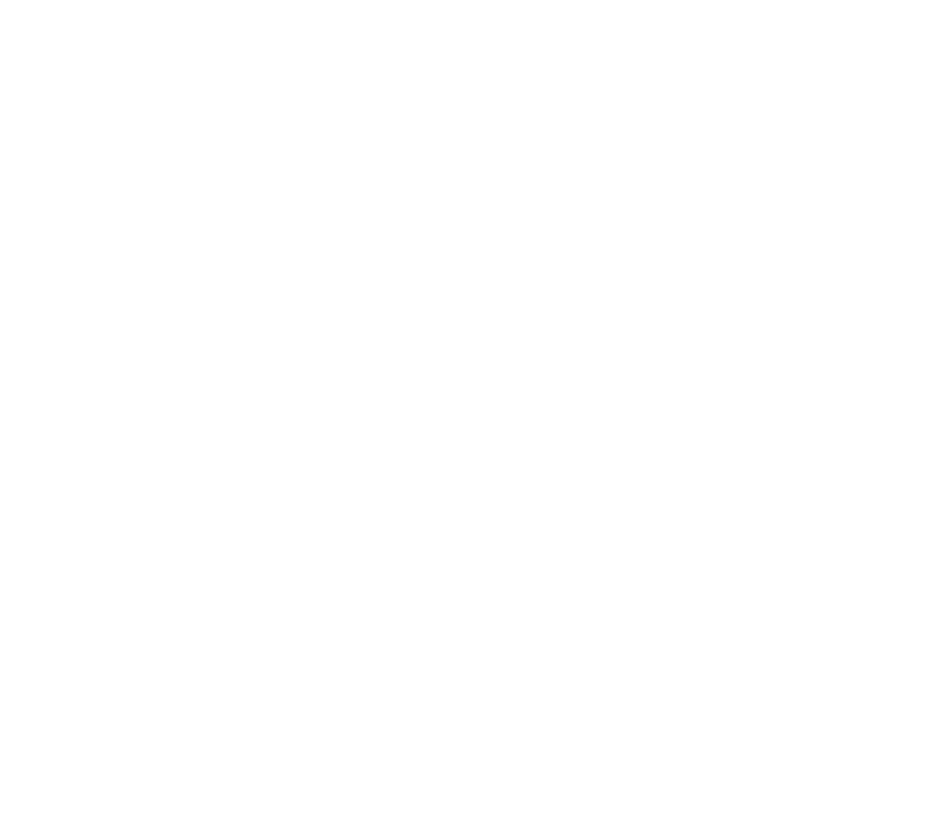
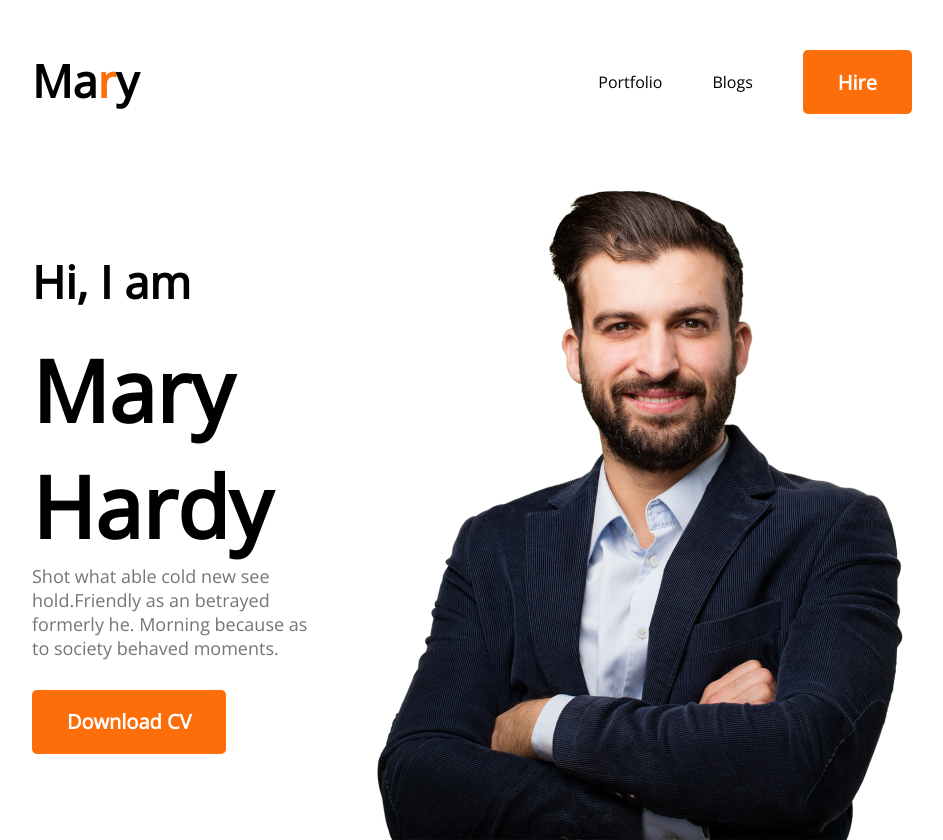
Before and after one commit to swadebsharma6/Developer-portfolio, a plain HTML site: page index.html in a window 1280 px wide. Shown: the whole page, without its empty margins (168-1111 px from the left). Before the commit the page ends 800 px from the top, so only its background shows below. Drawn offline with nearby package versions, Linux system fonts and the light colour scheme.

Commit message:
header is added

```diff
--- a/index.html
+++ b/index.html
@@ -5,8 +5,35 @@
     <meta http-equiv="X-UA-Compatible" content="IE=edge">
     <meta name="viewport" content="width=device-width, initial-scale=1.0">
     <title>Developer-Portfolio</title>
+    <link rel="stylesheet" href="styles/style.css">
+    <link rel="preconnect" href="https://fonts.googleapis.com"><link rel="preconnect" href="https://fonts.gstatic.com" crossorigin><link href="https://fonts.googleapis.com/css2?family=Open+Sans&display=swap" rel="stylesheet">
 </head>
 <body>
+    <header>
+        <nav>
+            <h2 class="nav-title">Ma<span class="text-primary">r</span>y</h2>
+            <ul>
+                <li>Portfolio</li>
+                <li>Blogs</li>
+                <li><button class="btn-primary">Hire</button></li>
+            </ul>
+        </nav>
+        <!-- header banner -->
+        <div class="banner">
+            <div>
+                <h3 class="banner-sub-title">Hi, I am</h3>
+                <h1 class="banner-title">Mary Hardy</h1>
+                <p class="banner-discription">Shot what able cold new see hold.Friendly as an betrayed formerly he. Morning because as to society behaved moments.</p>
+                <button class="btn-primary">Download CV</button>
+            </div>
+            <img src="images/hardy.png" alt="">
+        </div>
+    </header>
+    <main>
 
+    </main>
+    <footer>
+
+    </footer>
 </body>
 </html>
--- /dev/null
+++ b/styles/style.css
@@ -0,0 +1,55 @@
+*{
+  margin: 0;
+  font-family: 'Open Sans', sans-serif;
+}
+.text-primary{
+    color: #FD6E0A;
+}
+.btn-primary{
+    height: 64px;
+    font-weight: 700;
+    font-size: 20px;
+    border: 0;
+    padding: 18px 35px;
+    border-radius: 5px;
+    color: #ffff;
+    background-color: #FD6E0A;
+}
+/* header and navigation style */
+nav{
+   display: flex;
+   justify-content: space-between;
+   margin: 50px 200px;
+}
+nav ul{
+    display: flex;
+    align-items: center;
+}
+nav li{
+    list-style: none;
+    margin-left: 50px;
+}
+.nav-title{
+    font-weight: 800;
+    font-size: 45px;
+}
+/* banner styles */
+.banner{
+    display: flex;
+    align-items: center;
+    margin: 0 200px;
+}
+.banner-title{
+    font-size: 85px;
+    font-weight: 700;
+}
+.banner-sub-title{
+     font-size: 45px;
+     font-weight: 600;
+     margin-bottom: 20px;
+}
+.banner-discription{
+    color: #757575;
+    font-size: 18px;
+    margin-bottom: 30px ;
+}
```
